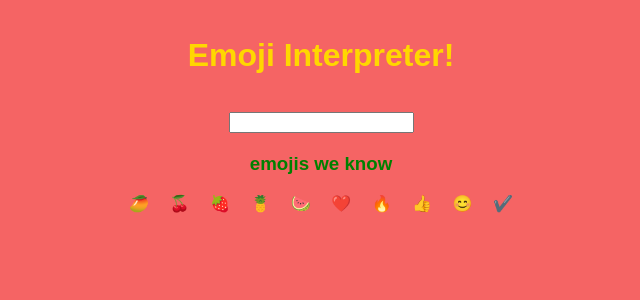
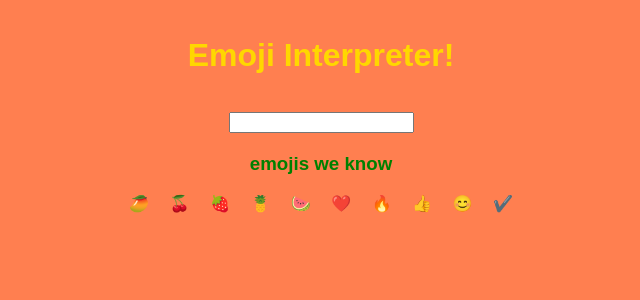
Before and after one commit to anujsweb/mark-8-emoji_interpreter, a React (Create React App) app: page / in a window 1280 px wide. Shown: the top 300 px of the page, without its empty margins (319-959 px from the left). Built offline with nearby package versions, Linux system fonts and the light colour scheme.

Commit message:
color updated

```diff
--- a/src/styles.css
+++ b/src/styles.css
@@ -4,7 +4,7 @@
 }
 
 body {
-  background-color: rgb(245, 100, 100);
+  background-color: coral;
 }
 
 h1 {
```
